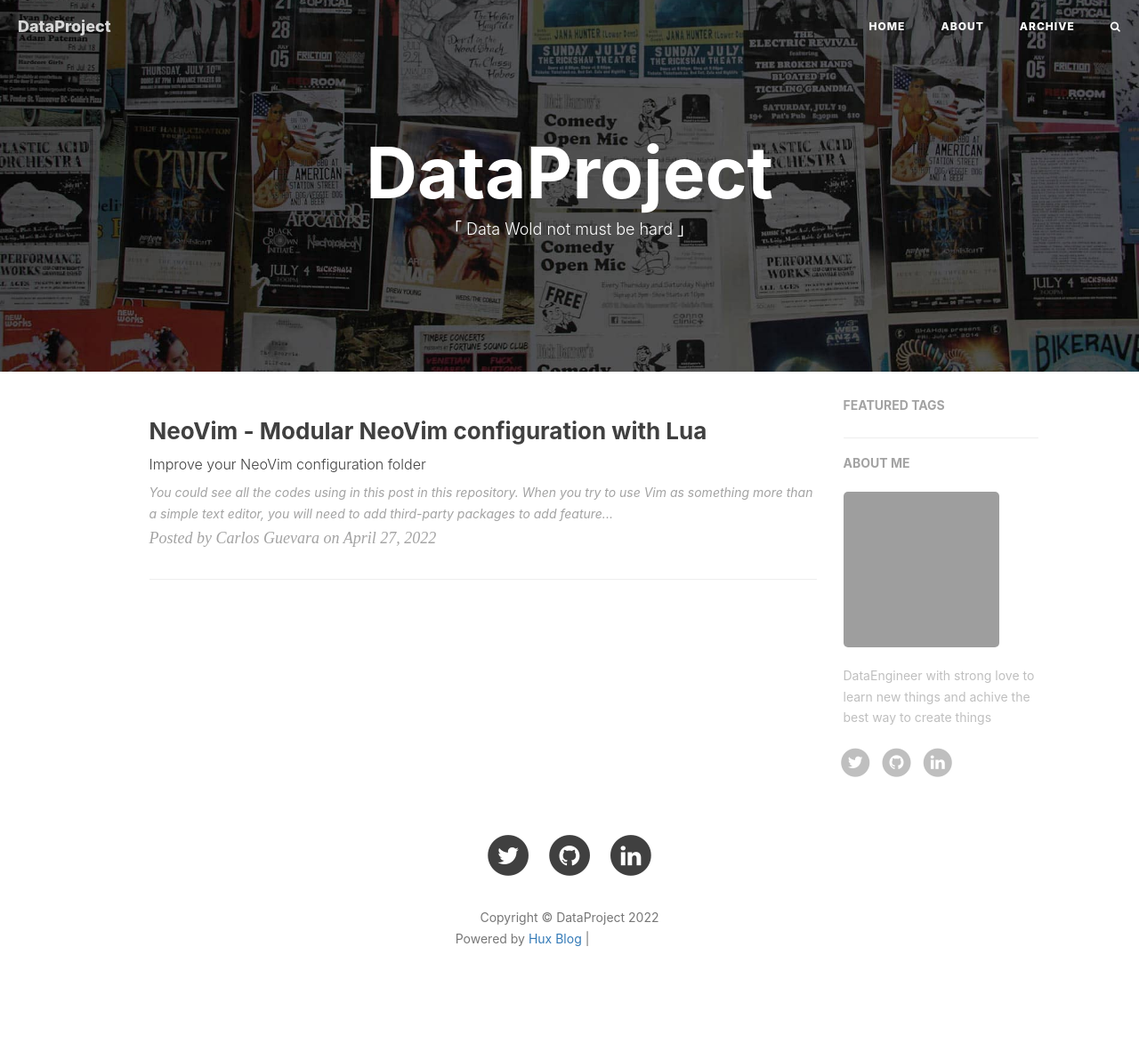
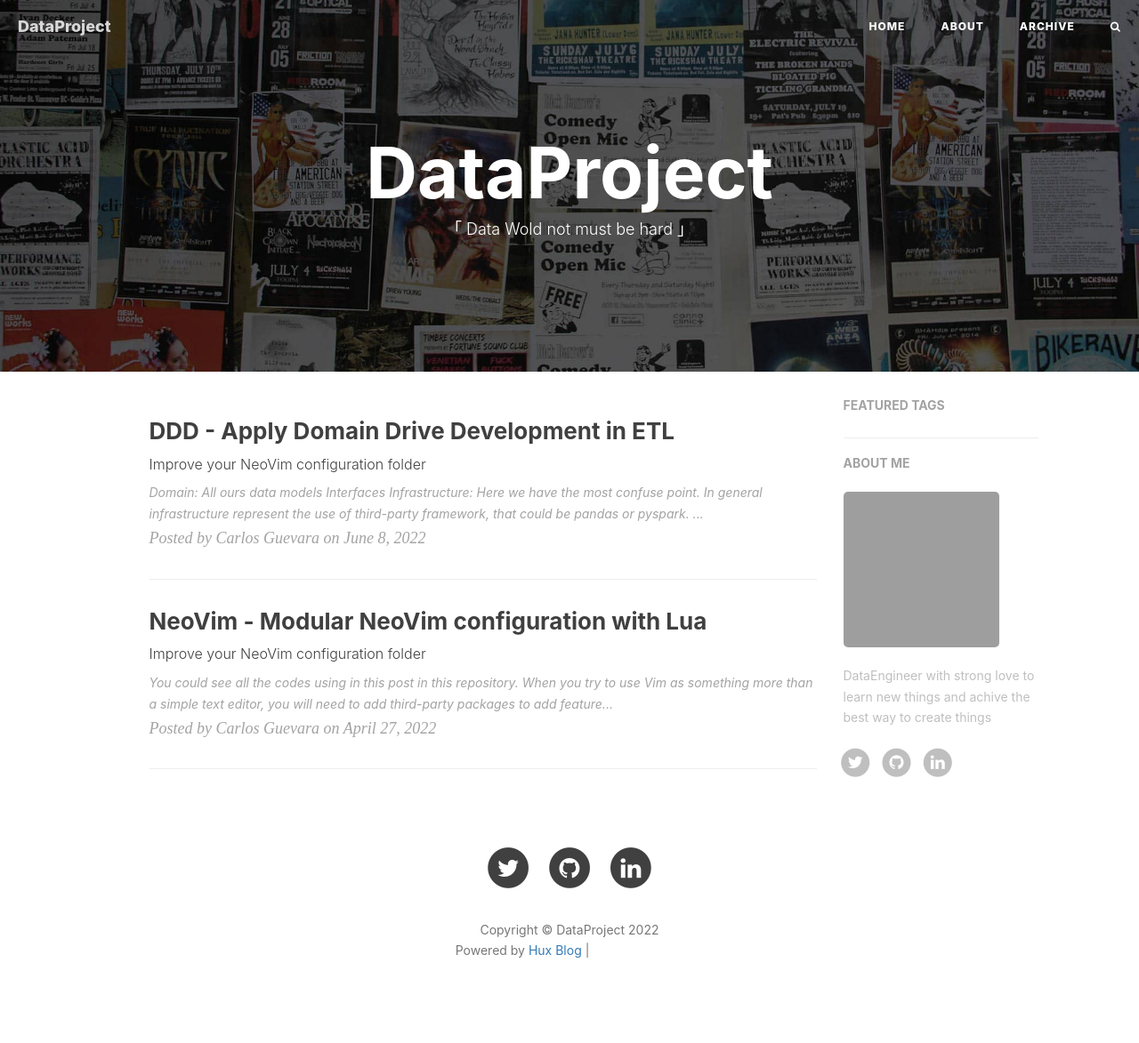
Before and after one commit to carloseguevara/carloseguevara.github.io, a Jekyll site: the page built from index.html, in a window 1280 px wide. Shown: the whole page at 89% size. Built offline with Jekyll 4.4.1, drawn with Linux system fonts in a browser that asks for light colours; nearby versions of some CDN libraries; the list of posts is cut into pages by our own code; comment, search, counter and statistics services are not loaded; grey boxes are pictures that could not be loaded.

```diff
--- a/404.html
+++ b/404.html
@@ -2,7 +2,7 @@
 layout: default
 title: 404
 hide-in-nav: true
-description: "你来到了没有知识的荒原 :("
+description: "Believe me, I left it around here :("
 header-img: "img/404-bg.jpg"
 permalink: /404.html
 ---
--- /dev/null
+++ b/_posts/ddd/2022-06-08-ddd_in_etls.md
@@ -0,0 +1,29 @@
+---
+title: "DDD - Apply Domain Drive Development in ETL"
+subtitle: "Improve your NeoVim configuration folder"
+layout: post
+author: "Carlos Guevara"
+header-style: text
+tags:
+- Python
+- DataEngineering
+---
+
+Domain:
+All ours data models
+Interfaces
+
+Infrastructure:
+Here we have the most confuse point. In general infrastructure represent the use of third-party framework, that could be
+pandas or pyspark. But in this context, infrastructure will be our storages solutions and the data sources.
+For example, in terms of storage solutions, if we have one ETL that will write data in some place, we could
+have `S3Repository`, `DynamoRepository`, `RedshiftRepository`.
+If we need client's data, we could have `SalesforceRepository`, `CRMRepository` and so on.
+
+With this we could avoid to have coupling to the data storage solution and data source, with an easy way to switch between them.
+
+But, what happen if I want to change the technology used to have in memory the information. For example, if we have an
+important growing of data size, and we need to change pandas to pyspark.
+
+Well, in general this represents more changes that only use one library instead of others. We maybe need to change the
+cloud solution when our ETL are running, add initialize code for the new framework, change
```
Also changed, not shown: _posts/neovim/2022-04-27-neo_vim-require_all_files_in_folder.md (+1 -1 lines), img/favicon.ico, img/neovim/neovim-desktop.jpg (added), 2 other files.
